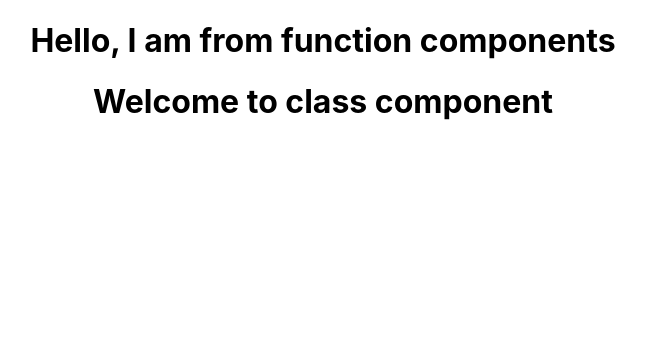
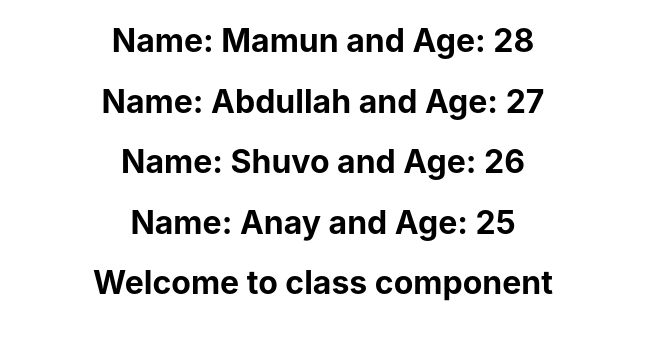
Before and after one commit to mamuncse15031/Learning-React.js, a React (Create React App) app in the folder my-app/: page / in a window 1280 px wide. Shown: the top 340 px of the page, without its empty margins (317-963 px from the left). Built offline with nearby package versions, Linux system fonts and the light colour scheme.

Commit message:
Using props

```diff
--- a/my-app/src/App.js
+++ b/my-app/src/App.js
@@ -8,8 +8,12 @@ function App() {
   return (
     <div className="App">
 
-      <HELLO></HELLO>
-      <Welcome></Welcome>
+      <HELLO name="Mamun" age="28"></HELLO>
+      <HELLO name="Abdullah" age="27"></HELLO>
+      <HELLO name="Shuvo" age="26"></HELLO>
+      <HELLO name="Anay" age="25"></HELLO>
+
+      <Welcome ></Welcome>
 
     </div>
   );
--- a/my-app/src/myComponents/HELLO.js
+++ b/my-app/src/myComponents/HELLO.js
@@ -1,9 +1,9 @@
 import React from 'react'
 
-function hello(){
+function hello(props){
 return(
 
-    <h1> Hello, I am from function components</h1>
+    <h1> Name: {props.name} and Age: {props.age} </h1>
 );
 
 }
```
